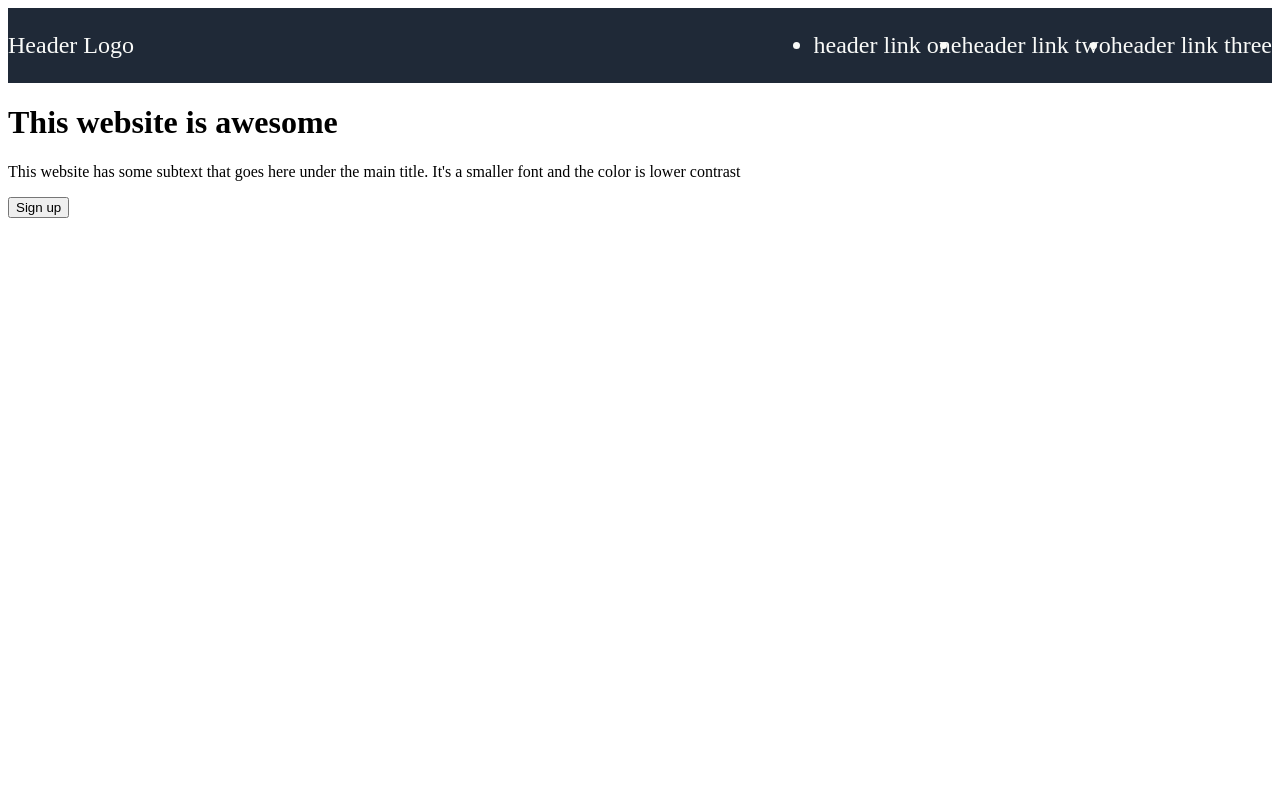
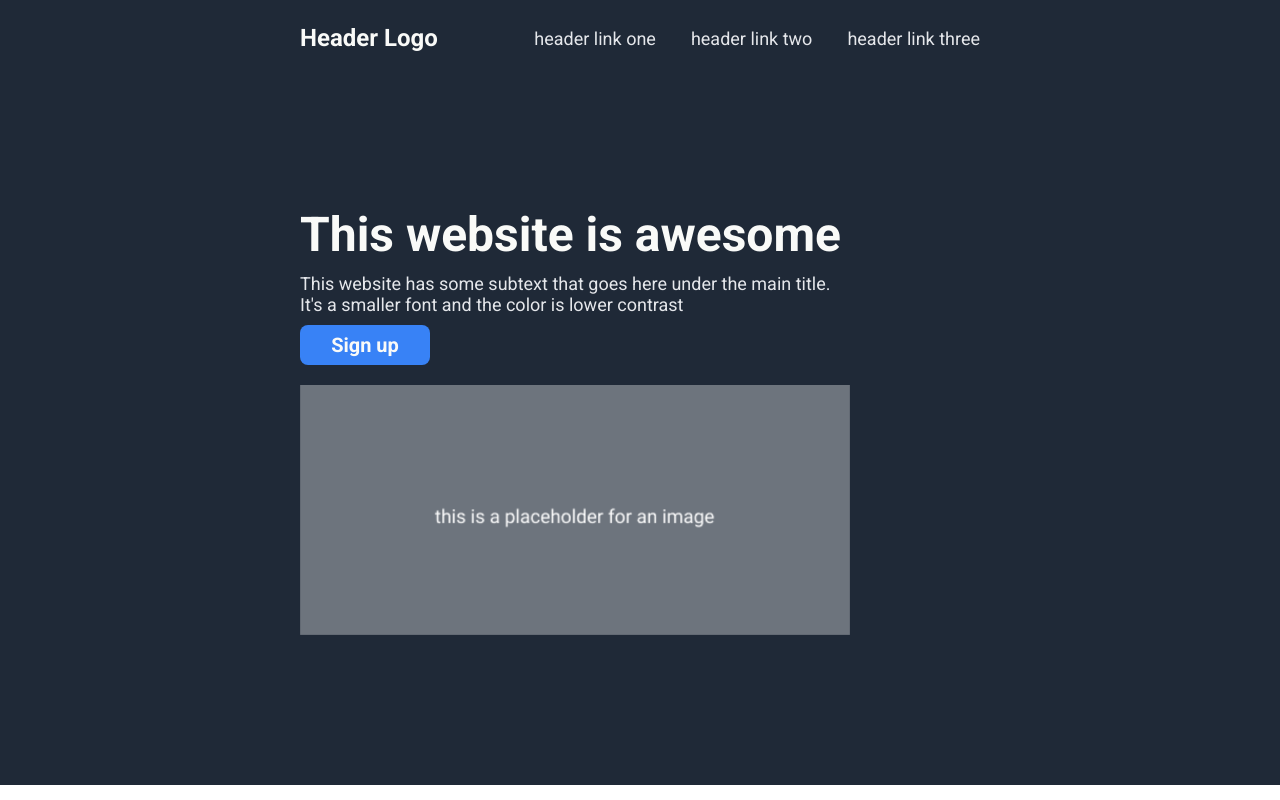
Before and after one commit to KingKlaus21/odin-landing-page, a plain HTML site: page index.html in a window 1280 px wide. Drawn offline with Linux system fonts and the light colour scheme.

Commit message:
Fix problem with hero text scaling grossly by adding wrap

```diff
--- a/index.html
+++ b/index.html
@@ -11,28 +11,29 @@
   <body>
 
     <div class="header">
-      Header Logo
+      <p class="header-logo">Header Logo</p>
       <ul>
         <li>header link one</li>
         <li>header link two</li>
         <li>header link three</li>
+        <!-- make into links -->
       </ul>
     </div>
 
-    <div class="page-one">
-      <div class="page-one-content">
+    <div class="hero">
+      <div class="hero-words">
         <h1>This website is awesome</h1>
         <!-- did h1 format this weird?  also, does h1 have default styling? (YES so find it) -->
-        <p>This website has some subtext that goes here under the main title.  It's a smaller font and the color is lower contrast</p>
+        <p class="hero-secondary-text">This website has some subtext that goes here under the main title.  It's a smaller font and the color is lower contrast</p>
         <button>
           Sign up
           <!-- add rick roll to button if you want as an <a href>-->
         </button>
       </div>
-      <img src="" alt="" width="" height="">
-      <!-- put in image data.  USE IMAGE FOLDER -->
+        <img src="./images/placeholder.png" alt="This is a placeholder for an image" width="550" height="250" class="hero-image">
+        <!-- width="650" height="300" -->
+        <!--actually do width: 475 and height: 220-->
     </div>
-
 
 
 
--- a/styles.css
+++ b/styles.css
@@ -1,17 +1,122 @@
+@import url('https://fonts.googleapis.com/css2?family=Roboto:wght@400;700&display=swap');
+
+* {
+    font-family: Roboto, sans-serif;
+}
+
 body {
+    height: 100vh;
+    overflow: hidden;
+    margin: 0px;
+    /* top and bottom padding might get messed up so come here
+       if you have issues with header or footer */
     display: flex;
     flex-direction: column;
 }
 
+h1 {
+    /* hero main text */
+    font-size: 48px;
+    font-weight: 800;
+    color: #f9faf8;
+}
+
+ul {
+    font-size: 18px;
+    color: #E5E7EB;
+    display: flex;
+    list-style: none;
+}
+
+li {
+    padding-left: 35px;
+}
+
+button {
+    background-color: #3882F6;
+    color: #f9faf8;
+    width: 130px;
+    height: 40px;
+    font-size: 20px;
+    font-weight: 700;
+    border-radius: 8px;
+    border: 0px;
+}
+
 .header {
-    font-size: 24px;
-    color: #f9faf8;
     background-color: #1f2937;
+    /*background-color: red;*/
+    padding: 0px 300px;
     display: flex;
     justify-content: space-between;
     align-items: center;
 }
 
-ul {
+.header-logo {
+    font-size: 24px;
+    color: #f9faf8;
+    font-weight: 700;
+}
+
+
+
+.hero {
+    /* 2nd section umbrella */
+    background-color: #1f2937;
+    padding: 130px 300px 150px 300px;
+
     display: flex;
+    align-items: flex-start;
+
+    flex-wrap: wrap;
+
+    gap: 10px 20px;
 }
+
+.hero-words {
+    /* words and button */
+    display: flex;
+    flex-direction: column;
+    flex: 1;
+
+    width: 550px;
+    min-width: 335px;
+    max-width: 545px;
+    margin-right: auto;
+
+
+}
+
+.hero-image {
+
+}
+
+
+/*
+------425-------**50**--------475--------
+
+i want to hold yo forever
+ill be there forever
+dont walk away
+
+or gap 30%?
+*/
+
+.hero-words > * {
+    margin-bottom: 10px;
+    margin-top: 0px;
+}
+
+
+
+.hero-secondary-text {
+    /* in hero-words to style text */
+    font-size: 18px;
+    color: #E5E7EB;
+}
+
+/* ideas for flexing page contents right:
+
+   1. put contents and image in same size boxes and
+      use flex: auto so they grow+shrink as needed.
+      this will keep them  */
```
Also changed, not shown: images/placeholder.png (added).
